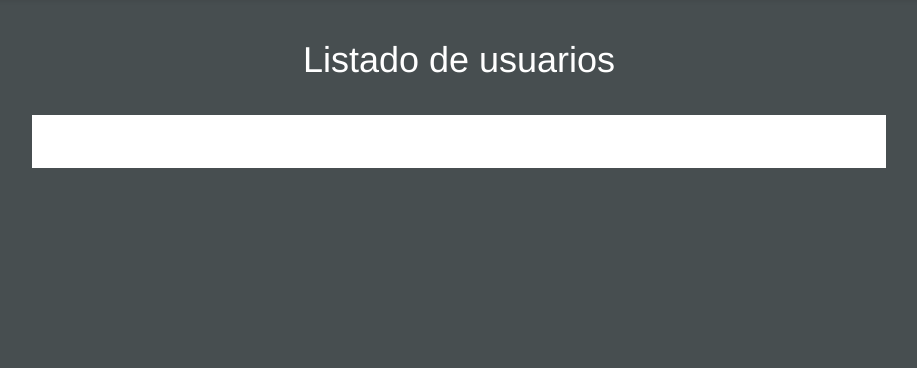
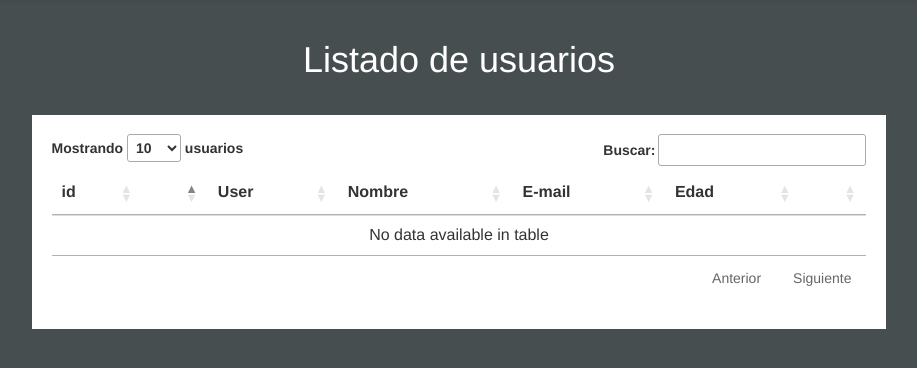
Before and after one commit to Ciorraga/CSProyecto, a PHP site: template templates/admin/listaUsuarios.html.twig in a window 1280 px wide. Shown: the part 52-420 px from the top of the page, without its empty margins (181-1098 px from the left). Run offline with PHP 8.4, Linux system fonts and the light colour scheme; the template is opened without the code that fills it, so the values that code supplies are empty; some libraries are stand-ins or nearby versions; some web fonts are replaced.

Commit message:
Administración *
- Parte que faltaba de anterior commit. Fallo de github

```diff
--- a/templates/admin/listaUsuarios.html.twig
+++ b/templates/admin/listaUsuarios.html.twig
@@ -6,7 +6,50 @@
     </div>
     <div id="primerDiv" class="col-md-8 col-md-offset-2">
         <form action="/" method="POST">
-            <!-- Sitio para la jquery datatable donde iran mostrados los usuarios -->
+            <table id="myTable2" class="table table-hover">
+                <thead>
+                    <tr>
+                        <th>id</th>
+                        <th></th>
+                        <th>User</th>
+                        <th>Nombre</th>
+                        <th>E-mail</th>
+                        <th>Edad</th>
+                        <th></th>
+
+                    </tr>
+                </thead>
+                <tbody>
+                {% for usuario in usuarios %}
+                    <tr>
+                        <td>{{ usuario.id }}</td>
+                        <td><img id="imagenUsuario" src="{{ usuario.imagen }}" alt=""/></td>
+                        <td>{{ usuario.user }}</td>
+                        <td>{{ usuario.nombre }}</td>
+                        <td>{{ usuario.email }}</td>
+                        <td>{{ usuario.edad }}</td>
+                        <td><button type="submit" class="btn btn-danger" value="{{ usuario.id }}" name="botonAdminBorrarUsuario">Eliminar</button></td>
+                    </tr>
+                {% endfor %}
+                </tbody>
+            </table>
         </form>
     </div>
 {% endblock %}
+{% block scripts %}
+    <script type="text/javascript" src="/js/jquery.dataTables2.js"></script>
+    <script>
+        $(document).ready(function(){
+            $('#myTable2').dataTable({
+                "order": [[ 1, 'asc' ]],
+                "aoColumnDefs": [
+                    { "bSearchable": false, "aTargets": [ 0 ] },
+                    { "bSearchable": false, "aTargets": [ 1] },
+                    { "bSearchable": true, "aTargets": [ 2] },
+                    { "bSearchable": false, "aTargets": [ 3] },
+                    { "bSearchable": false, "aTargets": [ 4] }]
+            });
+
+        });
+    </script>
+{% endblock %}
```
